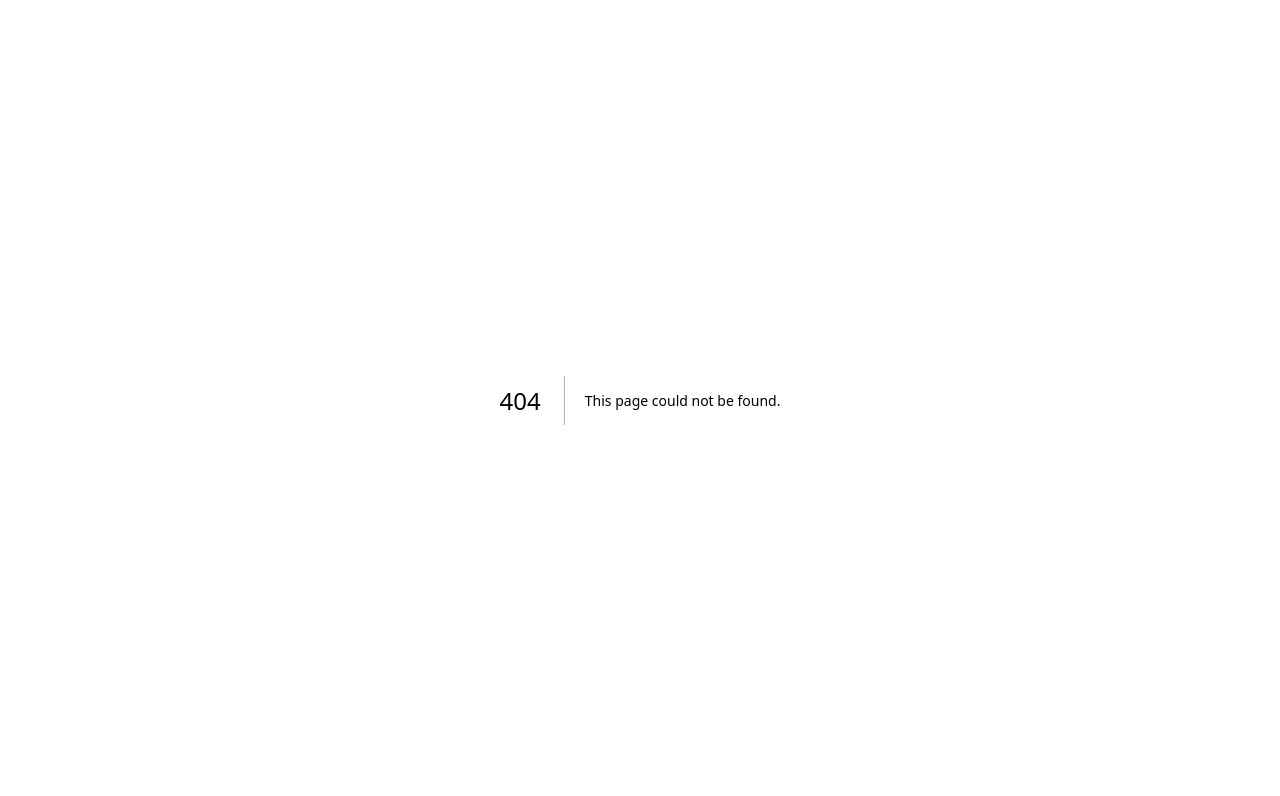
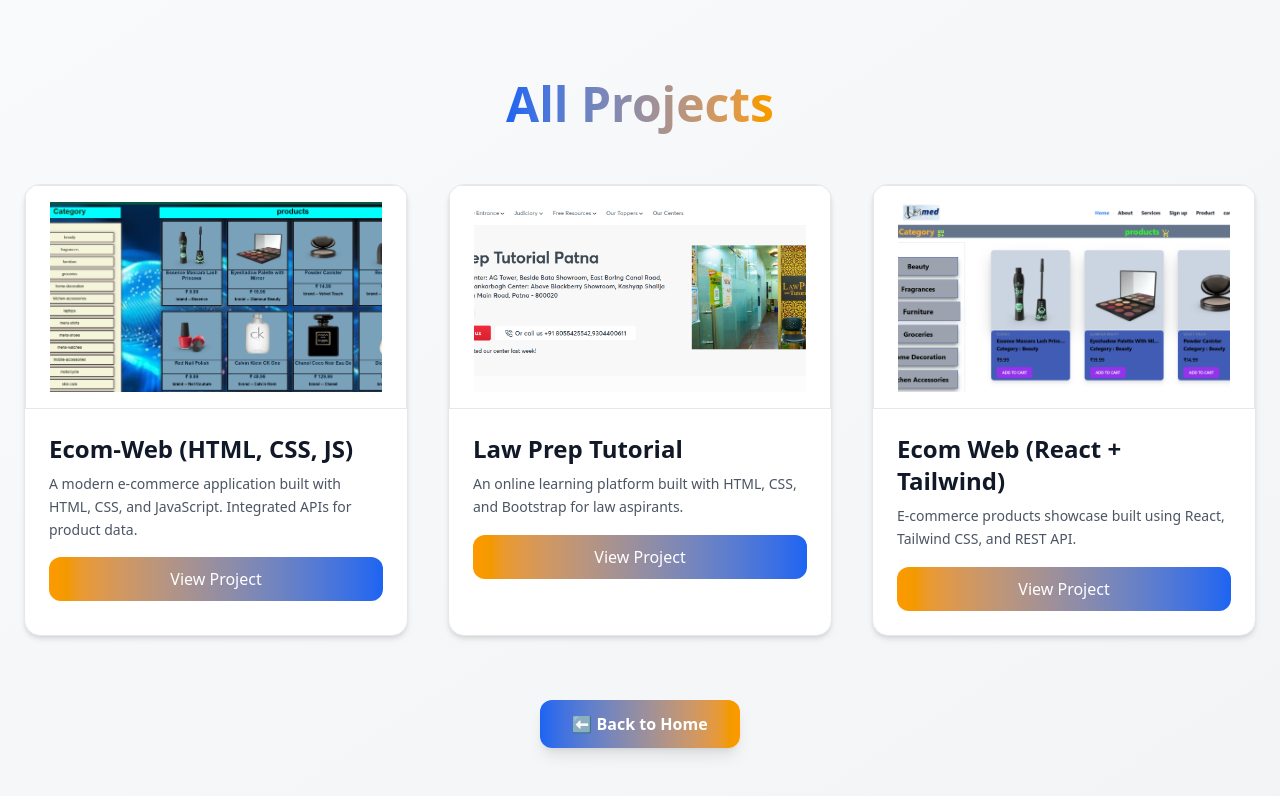
Before and after one commit to ummed850/ummed-portfolio, a Next.js app: page /projects in a window 1280 px wide. Before the commit this address had no page. Shown: the top 796 px of the page. Built offline with nearby package versions, Linux system fonts and the light colour scheme.

Commit message:
Completed the project

```diff
--- a/src/app/globals.css
+++ b/src/app/globals.css
@@ -1,3 +1,7 @@
 @import "tailwindcss";
 @plugin "flowbite-react/plugin/tailwindcss";
 @source "../../.flowbite-react/class-list.json";
+
+html {
+  scroll-behavior: smooth;
+}
--- a/src/app/page.js
+++ b/src/app/page.js
@@ -53,22 +53,22 @@ export default function Header() {
             >
               Home
             </Link>
-            <Link
-              href="/about"
+            <a
+              href="#about"
               className="hover:text-blue-400 transition duration-300"
               onClick={() => setIsOpen(false)}
             >
               About
-            </Link>
-            <Link
-              href="/projects"
+            </a>
+            <a
+              href="#projects"
               className="hover:text-blue-400 transition duration-300"
               onClick={() => setIsOpen(false)}
             >
               Projects
-            </Link>
+            </a>
             <Link
-              href="/contact"
+              href="#contact"
               className="hover:text-blue-400 transition duration-300"
               onClick={() => setIsOpen(false)}
             >
@@ -94,7 +94,7 @@ export default function Header() {
         </section>
 
         {/* About Section */}
-        <section className="py-16">
+        <section id='about' className="py-16">
           <div className="container mx-auto px-4">
             <h2 className="text-3xl font-bold text-center text-gray-900 mb-8">About Me</h2>
             <Tabs aria-label="Tabs with icons" className='text-black max-w-[1320px] mx-auto' variant="underline">
@@ -172,7 +172,7 @@ export default function Header() {
                   </div>
                 </section>
               </TabItem>
-              <TabItem title="Skills" className='cursor-pointer' icon={GiSkills}>
+              <TabItem id='skills' title="Skills" className='cursor-pointer' icon={GiSkills}>
                 <div className="grid grid-cols-2 sm:grid-cols-3 md:grid-cols-4 gap-4 mt-4 bg-gray-900 text-white p-4 rounded-lg">
                   {[
                     "HTML5",
@@ -231,7 +231,7 @@ export default function Header() {
                   </div>
                 </TabItem>
               </TabItem>
-              <TabItem title="Contacts" className='cursor-pointer' icon={HiClipboardList}>
+              <TabItem id='contact' title="Contacts" className='cursor-pointer' icon={HiClipboardList}>
                 <div className="mt-4 grid gap-4 sm:grid-cols-2">
                   {/* Phone */}
                   <div className="flex items-center gap-3 p-4 bg-white border border-gray-200 rounded-lg shadow-sm hover:shadow-md transition">
@@ -282,7 +282,7 @@ export default function Header() {
         </section>
 
         {/* Projects Section */}
-        <section className="bg-white py-16">
+        <section id='projects' className="bg-white py-16">
           <div className="container mx-auto px-4">
             <h2 className="text-3xl font-bold text-center text-gray-900 mb-8">My Projects</h2>
             <div className="grid grid-cols-1 md:grid-cols-2 lg:grid-cols-3 gap-8">
@@ -367,35 +367,7 @@ export default function Header() {
           </div>
         </section>
 
-        {/* Contact Section */}
-        <section className="py-16 bg-gray-200">
-          <div className="container mx-auto px-4">
-            <h2 className="text-3xl font-bold text-center text-gray-900 mb-8">Get in Touch</h2>
-            <form className="max-w-lg mx-auto space-y-4">
-              <input
-                type="text"
-                placeholder="Your Name"
-                className="w-full p-3 rounded-lg border border-gray-300 focus:outline-none focus:ring-2 focus:ring-blue-400"
-              />
-              <input
-                type="email"
-                placeholder="Your Email"
-                className="w-full p-3 rounded-lg border border-gray-300 focus:outline-none focus:ring-2 focus:ring-blue-400"
-              />
-              <textarea
-                placeholder="Your Message"
-                className="w-full p-3 rounded-lg border border-gray-300 focus:outline-none focus:ring-2 focus:ring-blue-400"
-                rows="5"
-              ></textarea>
-              <button
-                type="submit"
-                className="w-full bg-blue-600 text-white font-semibold py-3 rounded-lg hover:bg-blue-700 transition duration-300"
-              >
-                Send Message
-              </button>
-            </form>
-          </div>
-        </section>
+
       </main >
 
       {/* Footer */}
@@ -419,7 +391,6 @@ export default function Header() {
               <li><a href="#skills" className="hover:text-amber-400 transition">Skills</a></li>
               <li><a href="#projects" className="hover:text-amber-400 transition">Projects</a></li>
               <li><a href="#contact" className="hover:text-amber-400 transition">Contact</a></li>
-              <li><a href="#resume" className="hover:text-amber-400 transition">Resume</a></li>
             </ul>
           </div>
 
--- a/src/app/projects.js
+++ /dev/null
@@ -1,9 +0,0 @@
-import React from 'react'
-
-export default function projects() {
-    return (
-        <div>
-            <h1 className='text-4xl' >Projects</h1>
-        </div>
-    )
-}
--- /dev/null
+++ b/src/app/projects/page.js
@@ -0,0 +1,89 @@
+import Link from "next/link";
+
+export default function ProjectsPage() {
+    const projects = [
+        {
+            title: "Ecom-Web (HTML, CSS, JS)",
+            description:
+                "A modern e-commerce application built with HTML, CSS, and JavaScript. Integrated APIs for product data.",
+            image: "/imgProjects/Ecomm-js.png",
+            link: "https://ecomm-in-js.vercel.app/",
+        },
+        {
+            title: "Law Prep Tutorial",
+            description:
+                "An online learning platform built with HTML, CSS, and Bootstrap for law aspirants.",
+            image: "/imgProjects/law-prep.png",
+            link: "https://law-prep-web.vercel.app/",
+        },
+        {
+            title: "Ecom Web (React + Tailwind)",
+            description:
+                "E-commerce products showcase built using React, Tailwind CSS, and REST API.",
+            image: "/imgProjects/React-projects.png",
+            link: "https://ecom-react-theta.vercel.app/",
+        },
+        // 👉 Add more projects here
+    ];
+
+    return (
+        <section className="bg-gradient-to-br from-gray-50 to-gray-100 py-20 min-h-screen">
+            <div className="container mx-auto px-6">
+                {/* Heading */}
+                <h1 className="text-4xl md:text-5xl font-extrabold text-center text-gray-900 mb-14">
+                    <span className="bg-clip-text text-transparent bg-gradient-to-r from-blue-600 to-amber-500">
+                        All Projects
+                    </span>
+                </h1>
+
+                {/* Grid */}
+                <div className="grid grid-cols-1 md:grid-cols-2 lg:grid-cols-3 gap-10">
+                    {projects.map((project, index) => (
+                        <div
+                            key={index}
+                            className="group bg-white rounded-2xl shadow-md hover:shadow-2xl transition duration-300 overflow-hidden border border-gray-200"
+                        >
+                            {/* Image */}
+                            <div className="overflow-hidden">
+                                <img
+                                    src={project.image}
+                                    alt={project.title}
+                                    className="w-full h-56 object-cover transform group-hover:scale-110 transition duration-500 py-4 px-6 border border-gray-200"
+                                />
+                            </div>
+
+                            {/* Content */}
+                            <div className="p-6">
+                                <h3 className="text-2xl font-semibold text-gray-900 mb-2 group-hover:text-blue-600 transition">
+                                    {project.title}
+                                </h3>
+                                <p className="text-gray-600 text-sm leading-relaxed mb-4">
+                                    {project.description}
+                                </p>
+
+                                {/* Button */}
+                                <Link
+                                    href={project.link}
+                                    target="_blank"
+                                    className="inline-block w-full text-center py-2.5 px-5 rounded-xl font-medium text-white bg-gradient-to-r from-amber-500 to-blue-600 hover:from-blue-600 hover:to-amber-500 transition duration-300"
+                                >
+                                    View Project
+                                </Link>
+                            </div>
+                        </div>
+                    ))}
+                </div>
+
+                {/* Back to Home */}
+                <div className="text-center mt-16">
+                    <Link
+                        href="/"
+                        className="inline-block bg-gradient-to-r from-blue-600 to-amber-500 text-white font-semibold py-3 px-8 rounded-xl shadow-lg hover:shadow-xl transition duration-300"
+                    >
+                        ⬅ Back to Home
+                    </Link>
+                </div>
+            </div>
+        </section>
+    );
+}
```
